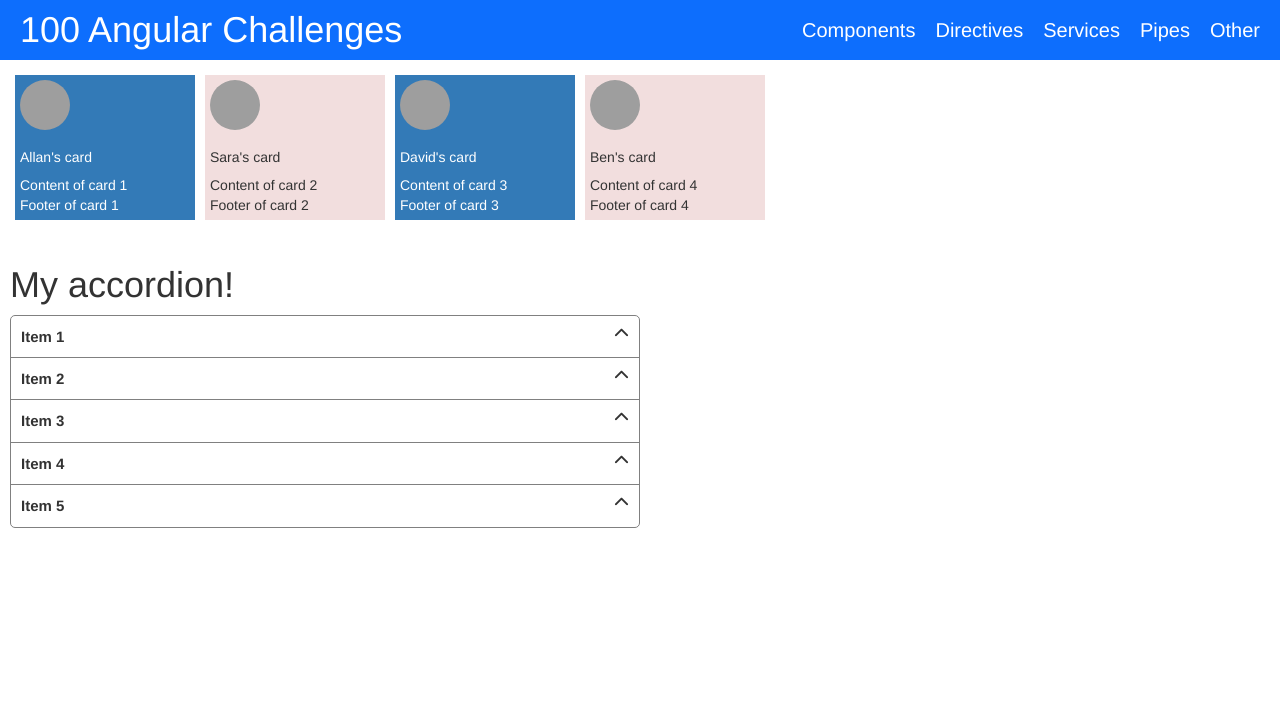
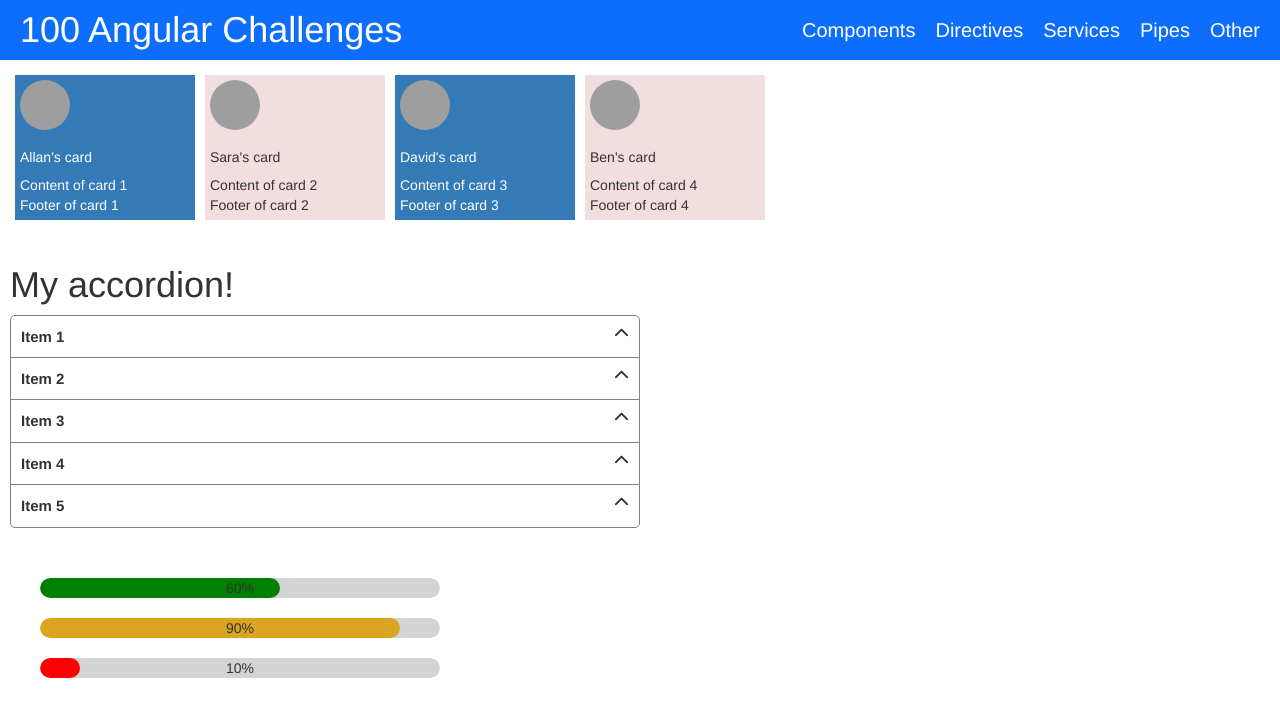
Before and after one commit to allan1989/100AngularChallenges, an Angular app: page / in a window 1280 px wide. Shown: the top 716 px of the page. Built offline with nearby package versions, Linux system fonts and the light colour scheme; grey boxes are pictures that could not be loaded.

Commit message:
progress bar component

```diff
--- a/src/app/app.component.html
+++ b/src/app/app.component.html
@@ -42,3 +42,10 @@
 <section class="accordion">
   <app-accordion></app-accordion>
 </section>
+<section class="section-progress-bar">
+  <app-progress-bar [percentage]="60"></app-progress-bar>
+  <br/>
+  <app-progress-bar [percentage]="90"></app-progress-bar>
+  <br/>
+  <app-progress-bar [percentage]="10"></app-progress-bar>
+</section>
--- a/src/app/app.component.scss
+++ b/src/app/app.component.scss
@@ -2,3 +2,8 @@
     display: flex;
     padding: 10px;
 }
+
+.section-progress-bar {
+    padding: 20px;
+    margin: 20px;
+}
--- a/src/app/app.component.ts
+++ b/src/app/app.component.ts
@@ -4,6 +4,7 @@ import { RouterOutlet } from '@angular/router';
 import { ToolbarComponent } from './components/toolbar/toolbar.component';
 import { CardComponent } from './components/card/card.component';
 import { AccordionComponent } from './components/accordion/accordion.component';
+import { ProgressBarComponent } from './components/progress-bar/progress-bar.component';
 
 @Component({
   selector: 'app-root',
@@ -12,6 +13,7 @@ import { AccordionComponent } from './components/accordion/accordion.component';
             RouterOutlet,
             ToolbarComponent,
             CardComponent,
+            ProgressBarComponent,
             AccordionComponent],
   templateUrl: './app.component.html',
   styleUrls: ['./app.component.scss']
--- /dev/null
+++ b/src/app/components/progress-bar/progress-bar.component.html
@@ -0,0 +1,11 @@
+<div class="bar">
+    <span class="bar-percentage">{{percentage}}%</span>
+    <div
+        [ngClass]="{
+            'danger' : percentage < 50,
+            'good': percentage >= 50,
+            'excellent': percentage >= 90
+        }"
+        class="bar-progress"
+        [ngStyle]="{'width.%': percentage}"></div>
+</div>
--- /dev/null
+++ b/src/app/components/progress-bar/progress-bar.component.scss
@@ -0,0 +1,34 @@
+.bar {
+    width: 400px;
+    height: 20px;
+    background-color: lightgrey;
+    border-radius:  50px;
+    position: relative;
+    overflow: hidden;
+}
+
+.bar-percentage {
+    position: absolute;
+    left: 50%;
+    top: 50%;
+    transform: translate(-50%, -50%);
+    z-index: 1;
+}
+
+.bar-progress {
+    border-radius: inherit;
+    transition: width .8s ease;
+    height: inherit;
+
+    &.danger {
+        background-color: red;
+    }
+
+    &.good {
+        background-color: green;
+    }
+
+    &.excellent {
+        background-color: goldenrod;
+    }
+}
```
Also changed, not shown: src/app/components/progress-bar/progress-bar.component.ts (added, +13 -0 lines), 1 other file (tests, documents, lock files or other folders).
